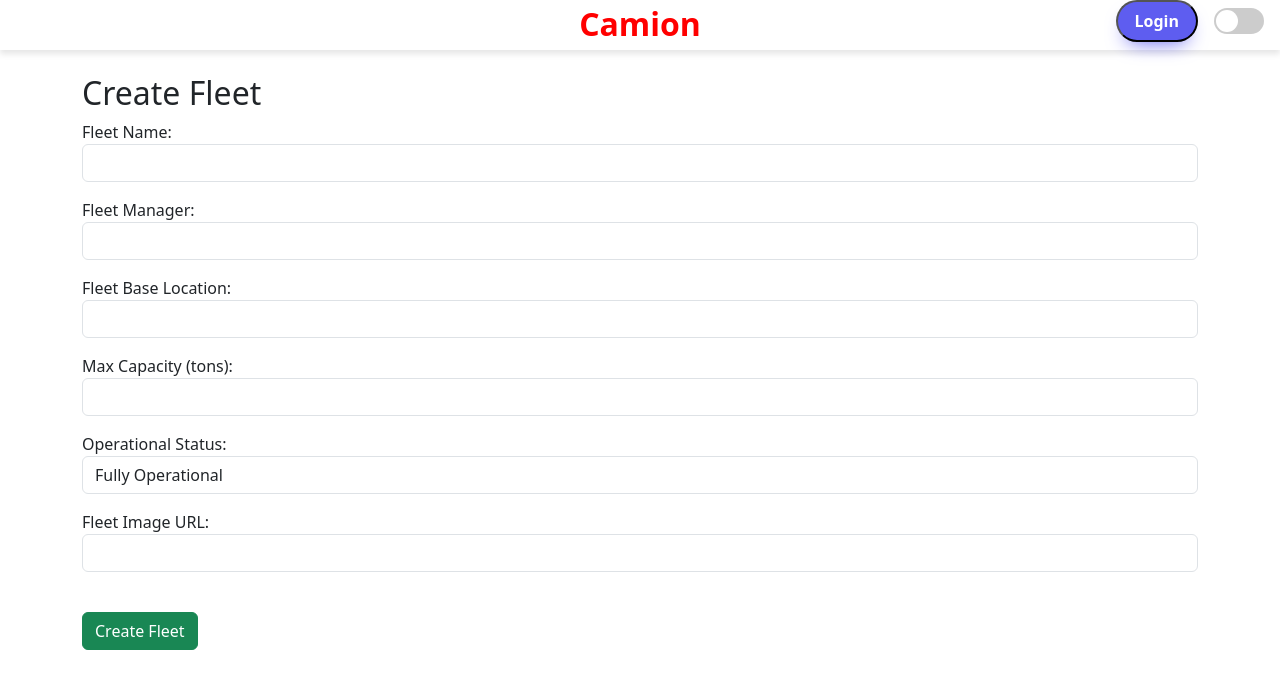
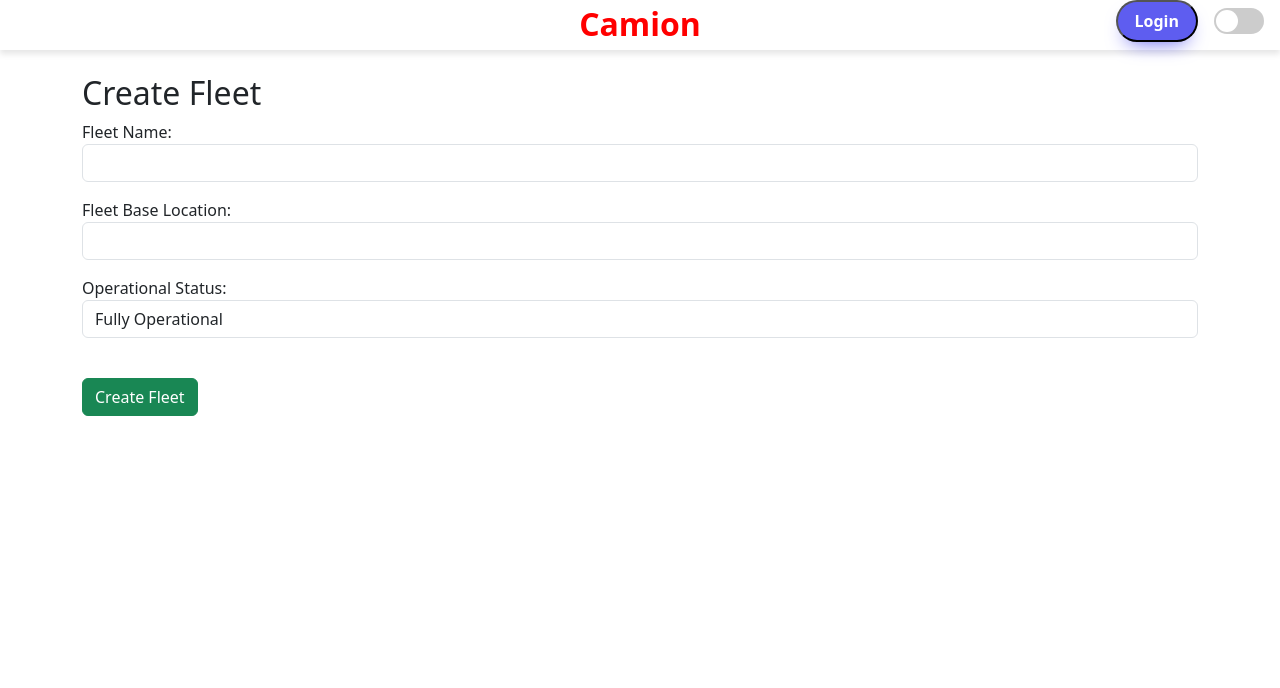
Before and after one commit to imohammedz/camion-frontend, a React (Vite) app: page /create-fleet in a window 1280 px wide. Shown: the top 688 px of the page. Built offline with nearby package versions, Linux system fonts and the light colour scheme.

Commit message:
clean up

```diff
--- a/src/components/CreateFleetPage.tsx
+++ b/src/components/CreateFleetPage.tsx
@@ -4,12 +4,9 @@ import { useNavigate } from "react-router-dom";
 
 const CreateFleetPage: React.FC = () => {
   const [fleetName, setFleetName] = useState("");
-  const [fleetManager, setFleetManager] = useState("");
   const [fleetBaseLocation, setFleetBaseLocation] = useState("");
-  const [maxCapacity, setMaxCapacity] = useState("");
   const [operationalStatus, setOperationalStatus] =
     useState("fully operational");
-  const [fleetImageUrl, setFleetImageUrl] = useState("");
 
   const [successMessage, setSuccessMessage] = useState(""); // State for success message
   const [createdFleetId, setCreatedFleetId] = useState<string | null>(null); // State for storing the created fleet ID
@@ -21,10 +18,7 @@ const CreateFleetPage: React.FC = () => {
     try {
       const fleetData = {
         fleet_name: fleetName,
-        fleet_manager: fleetManager,
         fleet_base_location: fleetBaseLocation,
-        max_capacity: parseInt(maxCapacity),
-        fleet_image_url: fleetImageUrl,
         operational_status: operationalStatus,
       };
 
@@ -47,10 +41,7 @@ const CreateFleetPage: React.FC = () => {
 
       // Clear form after submission
       setFleetName("");
-      setFleetManager("");
       setFleetBaseLocation("");
-      setMaxCapacity("");
-      setFleetImageUrl("");
       setOperationalStatus("fully operational");
     } catch (error) {
       console.error("Error creating fleet:", error);
@@ -83,15 +74,6 @@ const CreateFleetPage: React.FC = () => {
           />
         </div>
         <div className="form-group mb-3">
-          <label>Fleet Manager:</label>
-          <input
-            type="text"
-            className="form-control"
-            value={fleetManager}
-            onChange={(e) => setFleetManager(e.target.value)}
-          />
-        </div>
-        <div className="form-group mb-3">
           <label>Fleet Base Location:</label>
           <input
             type="text"
@@ -100,15 +82,7 @@ const CreateFleetPage: React.FC = () => {
             onChange={(e) => setFleetBaseLocation(e.target.value)}
           />
         </div>
-        <div className="form-group mb-3">
-          <label>Max Capacity (tons):</label>
-          <input
-            type="text"
-            className="form-control"
-            value={maxCapacity}
-            onChange={(e) => setMaxCapacity(e.target.value)}
-          />
-        </div>
+
         <div className="form-group mb-3">
           <label>Operational Status:</label>
           <select
@@ -121,15 +95,7 @@ const CreateFleetPage: React.FC = () => {
             <option value="under maintenance">Under Maintenance</option>
           </select>
         </div>
-        <div className="form-group mb-3">
-          <label>Fleet Image URL:</label>
-          <input
-            type="text"
-            className="form-control"
-            value={fleetImageUrl}
-            onChange={(e) => setFleetImageUrl(e.target.value)}
-          />
-        </div>
+
         <button type="submit" className="btn btn-success mt-4">
           Create Fleet
         </button>
--- a/src/components/FleetDetailPage.tsx
+++ b/src/components/FleetDetailPage.tsx
@@ -136,16 +136,7 @@ const FleetDetailPage: React.FC = () => {
         <div>
           <h2 className="text-2xl font-bold mb-4">{fleet.fleet_name}</h2>
           <p>
-            <strong>Fleet Manager:</strong> {fleet.fleet_manager}
-          </p>
-          <p>
             <strong>Base Location:</strong> {fleet.fleet_base_location}
-          </p>
-          <p>
-            <strong>Total Trucks:</strong> {fleet.total_trucks}
-          </p>
-          <p>
-            <strong>Max Capacity (tons):</strong> {fleet.max_capacity}
           </p>
           <p>
             <strong>Operational Status:</strong> {fleet.operational_status}
--- a/src/components/FleetManagementPage.tsx
+++ b/src/components/FleetManagementPage.tsx
@@ -88,10 +88,7 @@ const FleetManagementPage: React.FC = () => {
               <tr>
                 <th className="px-4 py-2">Fleet ID</th>
                 <th className="px-4 py-2">Fleet Name</th>
-                <th className="px-4 py-2">Fleet Manager</th>
                 <th className="px-4 py-2">Base Location</th>
-                <th className="px-4 py-2">Total Trucks</th>
-                <th className="px-4 py-2">Max Capacity</th>
                 <th className="px-4 py-2">Operational Status</th>
               </tr>
             </thead>
@@ -100,12 +97,9 @@ const FleetManagementPage: React.FC = () => {
                 <tr key={fleet._id} onClick={() => handleRowClick(fleet._id)}>
                   <td className="border px-4 py-2">{fleet._id}</td>
                   <td className="border px-4 py-2">{fleet.fleet_name}</td>
-                  <td className="border px-4 py-2">{fleet.fleet_manager}</td>
                   <td className="border px-4 py-2">
                     {fleet.fleet_base_location}
                   </td>
-                  <td className="border px-4 py-2">{fleet.total_trucks}</td>
-                  <td className="border px-4 py-2">{fleet.max_capacity}</td>
                   <td className="border px-4 py-2">
                     {fleet.operational_status}
                   </td>
--- a/src/components/UpdateFleetPage.tsx
+++ b/src/components/UpdateFleetPage.tsx
@@ -11,13 +11,9 @@ const UpdateFleetPage: React.FC = () => {
   const navigate = useNavigate();
 
   const [fleetName, setFleetName] = useState("");
-  const [fleetManager, setFleetManager] = useState("");
   const [fleetBaseLocation, setFleetBaseLocation] = useState("");
-  const [maxCapacity, setMaxCapacity] = useState("");
   const [operationalStatus, setOperationalStatus] =
     useState("fully operational");
-  const [fleetImageUrl, setFleetImageUrl] = useState("");
-
   useEffect(() => {
     const fetchFleet = async () => {
       try {
@@ -35,13 +31,10 @@ const UpdateFleetPage: React.FC = () => {
           const fleetData = response.data;
           setFleet(fleetData);
           setFleetName(fleetData.fleet_name || "");
-          setFleetManager(fleetData.fleet_manager || "");
           setFleetBaseLocation(fleetData.fleet_base_location || "");
-          setMaxCapacity(fleetData.max_capacity?.toString() || "0");
           setOperationalStatus(
             fleetData.operational_status || "fully operational"
           );
-          setFleetImageUrl(fleetData.fleet_image_url || "");
         } else {
           throw new Error("Fleet not found");
         }
@@ -63,10 +56,7 @@ const UpdateFleetPage: React.FC = () => {
 
       const updatedFleetData = {
         fleet_name: fleetName,
-        fleet_manager: fleetManager,
         fleet_base_location: fleetBaseLocation,
-        max_capacity: parseInt(maxCapacity),
-        fleet_image_url: fleetImageUrl,
         operational_status: operationalStatus,
       };
 
@@ -109,30 +99,12 @@ const UpdateFleetPage: React.FC = () => {
         />
       </div>
       <div className="form-group mb-3">
-        <label>Fleet Manager:</label>
-        <input
-          type="text"
-          className="form-control"
-          value={fleetManager}
-          onChange={(e) => setFleetManager(e.target.value)}
-        />
-      </div>
-      <div className="form-group mb-3">
         <label>Fleet Base Location:</label>
         <input
           type="text"
           className="form-control"
           value={fleetBaseLocation}
           onChange={(e) => setFleetBaseLocation(e.target.value)}
-        />
-      </div>
-      <div className="form-group mb-3">
-        <label>Max Capacity (tons):</label>
-        <input
-          type="text"
-          className="form-control"
-          value={maxCapacity}
-          onChange={(e) => setMaxCapacity(e.target.value)}
         />
       </div>
       <div className="form-group mb-3">
@@ -147,15 +119,6 @@ const UpdateFleetPage: React.FC = () => {
           <option value="under maintenance">Under Maintenance</option>
         </select>
       </div>
-      <div className="form-group mb-3">
-        <label>Fleet Image URL:</label>
-        <input
-          type="text"
-          className="form-control"
-          value={fleetImageUrl}
-          onChange={(e) => setFleetImageUrl(e.target.value)}
-        />
-      </div>
       <button type="submit" className="btn btn-success mt-4">
         Update Fleet
       </button>
```
